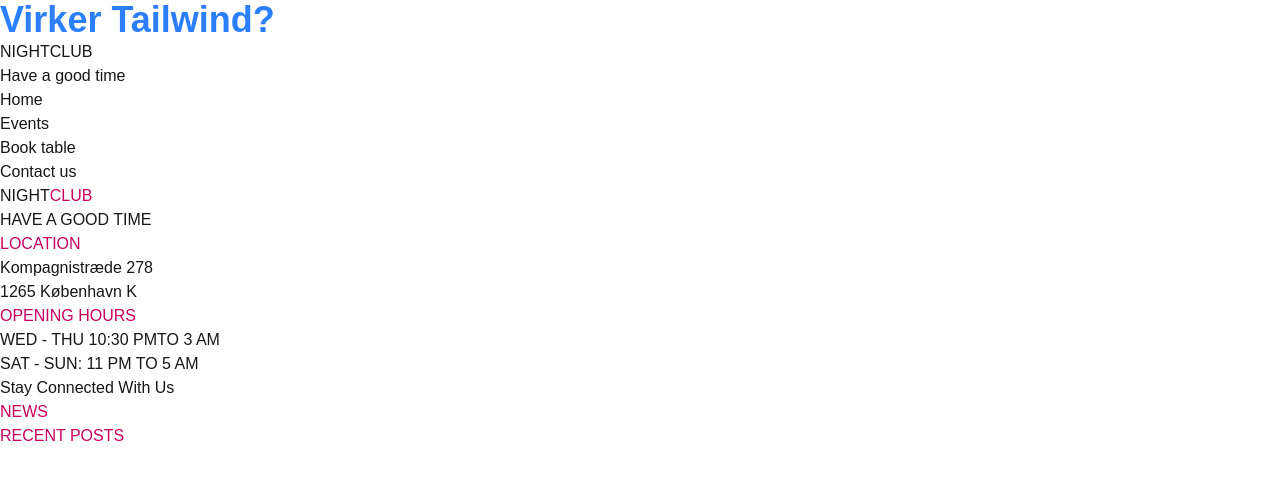
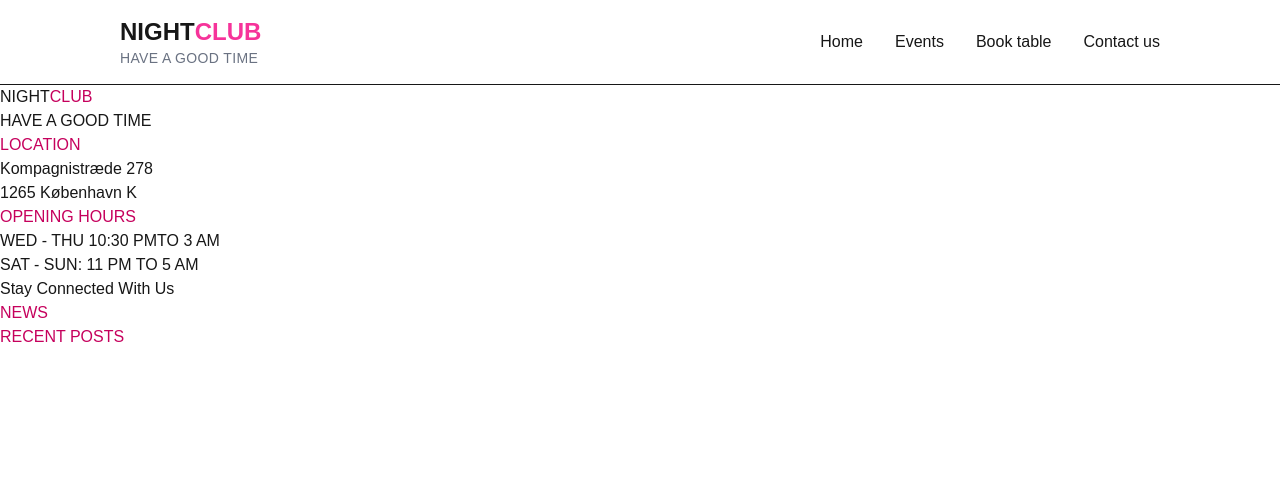
Before and after one commit to gami0001/gajol, a Next.js app: page / in a window 1280 px wide. Shown: the top 480 px of the page. Built offline with nearby package versions, Linux system fonts and the light colour scheme.

Commit message:
naaesten done

```diff
--- a/src/app/components/Nav.jsx
+++ b/src/app/components/Nav.jsx
@@ -1,14 +1,15 @@
 const Nav = () => {
   return (
-    <div>
-      <h1 className="text-4xl text-blue-500 font-bold">Virker Tailwind?</h1>
-      <h2>
-        NIGHT<span>CLUB</span>
-      </h2>
-      <h3>Have a good time</h3>
+    <header className="flex justify-between items-center px-30 py-4 border-b sticky top-0 z-50">
+      <div className="flex flex-col">
+        <h2 className="text-2xl font-bold">
+          NIGHT<span className="text-pink-500">CLUB</span>
+        </h2>
+        <h3 className="text-sm text-gray-500 tracking-wide">HAVE A GOOD TIME</h3>
+      </div>
 
       <nav>
-        <ul class="menu">
+        <ul className="flex gap-8">
           <li>
             <a href="/home">Home</a>
           </li>
@@ -23,7 +24,7 @@
           </li>
         </ul>
       </nav>
-    </div>
+    </header>
   );
 };
 
```
